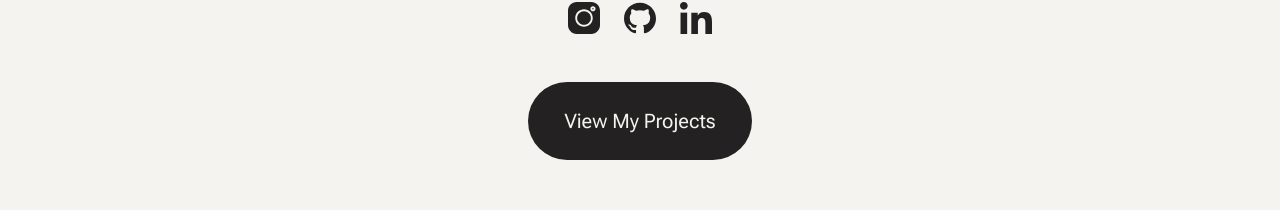
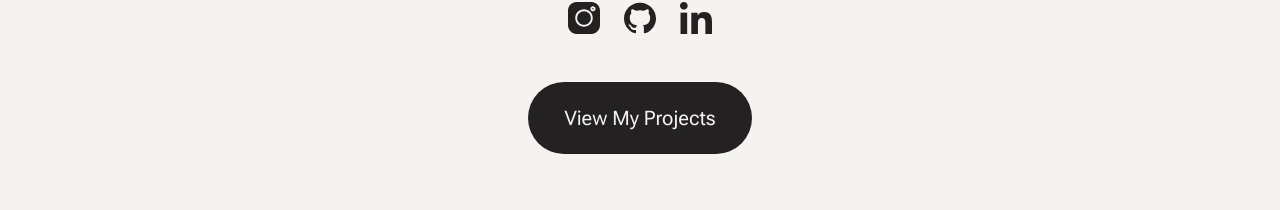
Before and after one commit to joewardperalta/developer-portfolio, a Next.js app: page / in a window 1280 px wide. Shown: the part 344-554 px from the top of the page. Built offline with nearby package versions, Linux system fonts and the light colour scheme.

Commit message:
Change the line height to 1.2

```diff
--- a/components/buttons/Button.jsx
+++ b/components/buttons/Button.jsx
@@ -7,7 +7,7 @@ export default function Button({
   return (
     <button
       ref={ref}
-      className={`${className} rounded-full px-9 py-6 text-[1.25rem] leading-normal`}
+      className={`${className} rounded-full px-9 py-6 text-[1.25rem] leading-[1.2]`}
       onClick={onClick}
     >
       {children}
```
